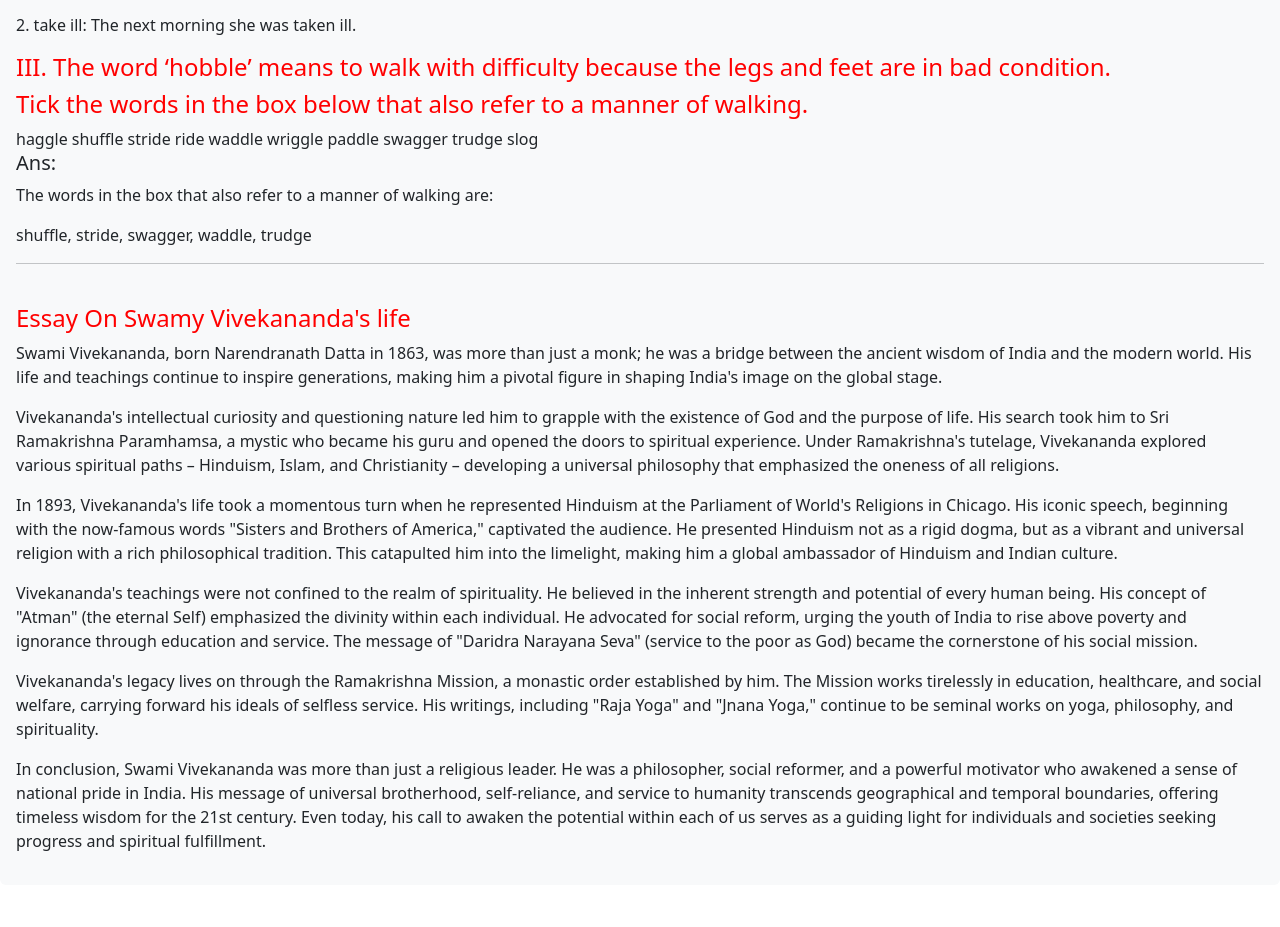
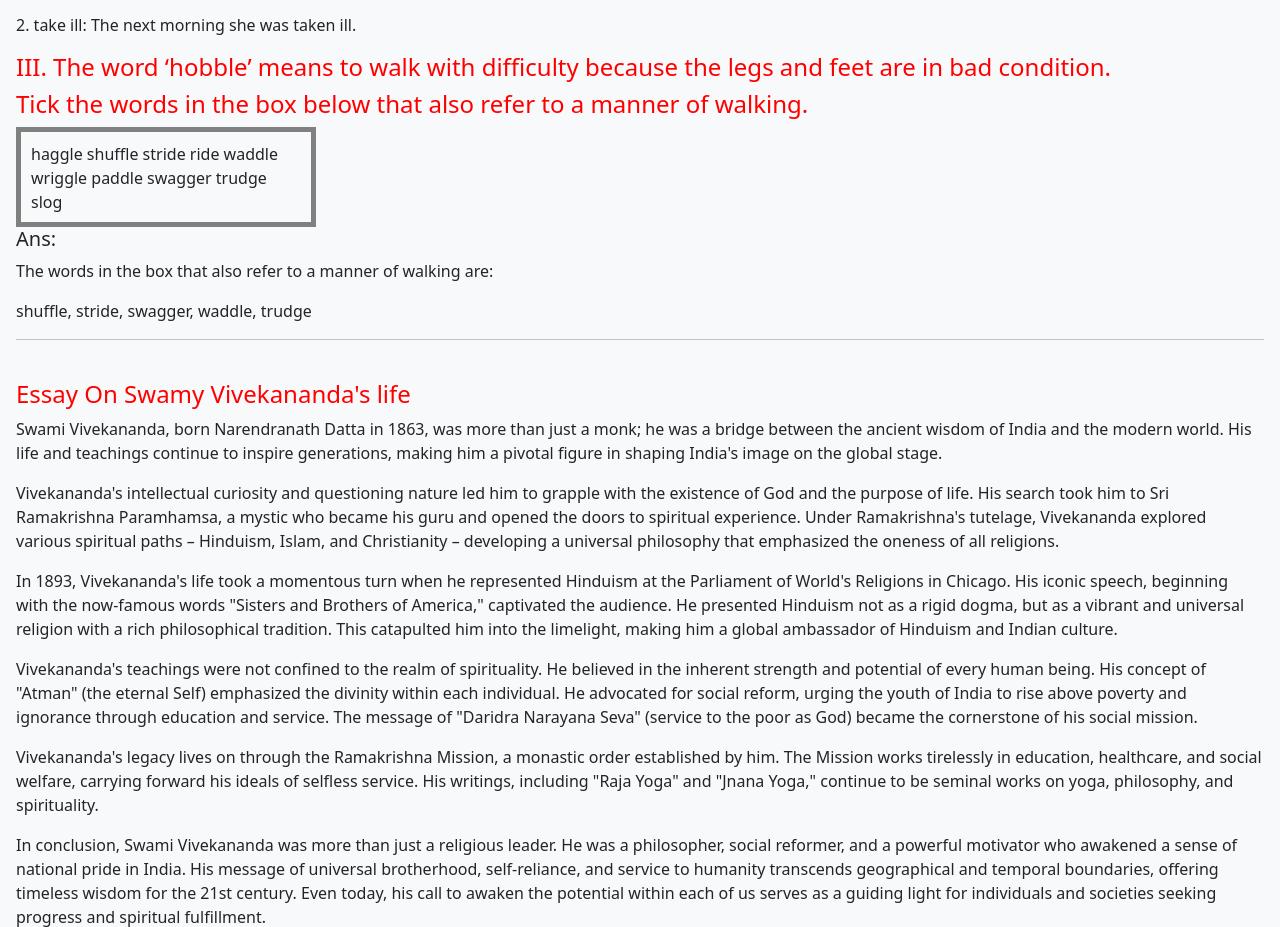
Before and after one commit to Chandan0001/EngChp1Class11, a plain HTML site: page index.html in a window 1280 px wide. Shown: the part 3671-4598 px from the top of the page. Before the commit the page ends 4556 px from the top, so only its background shows below. Drawn offline with nearby package versions, Linux system fonts and the light colour scheme.

Commit message:
Update style.css

```diff
--- a/style.css
+++ b/style.css
@@ -5,3 +5,13 @@ h2{
 h4 {
     color: red;
 }
+
+.box{
+
+        width: 300px;
+        height: 100px;
+        padding: 10px;
+        border: 5px solid gray;
+        margin: 0;
+
+}
```
